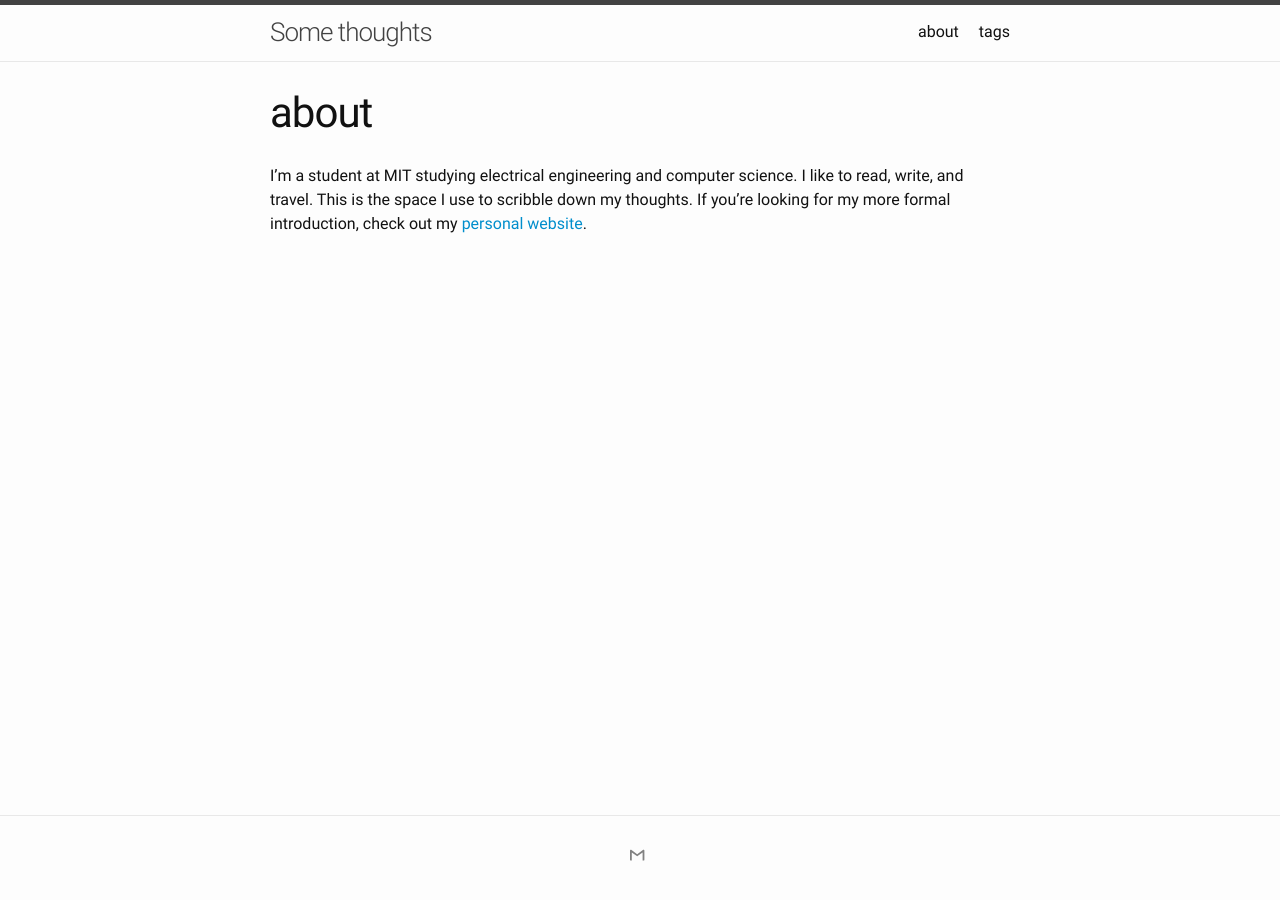
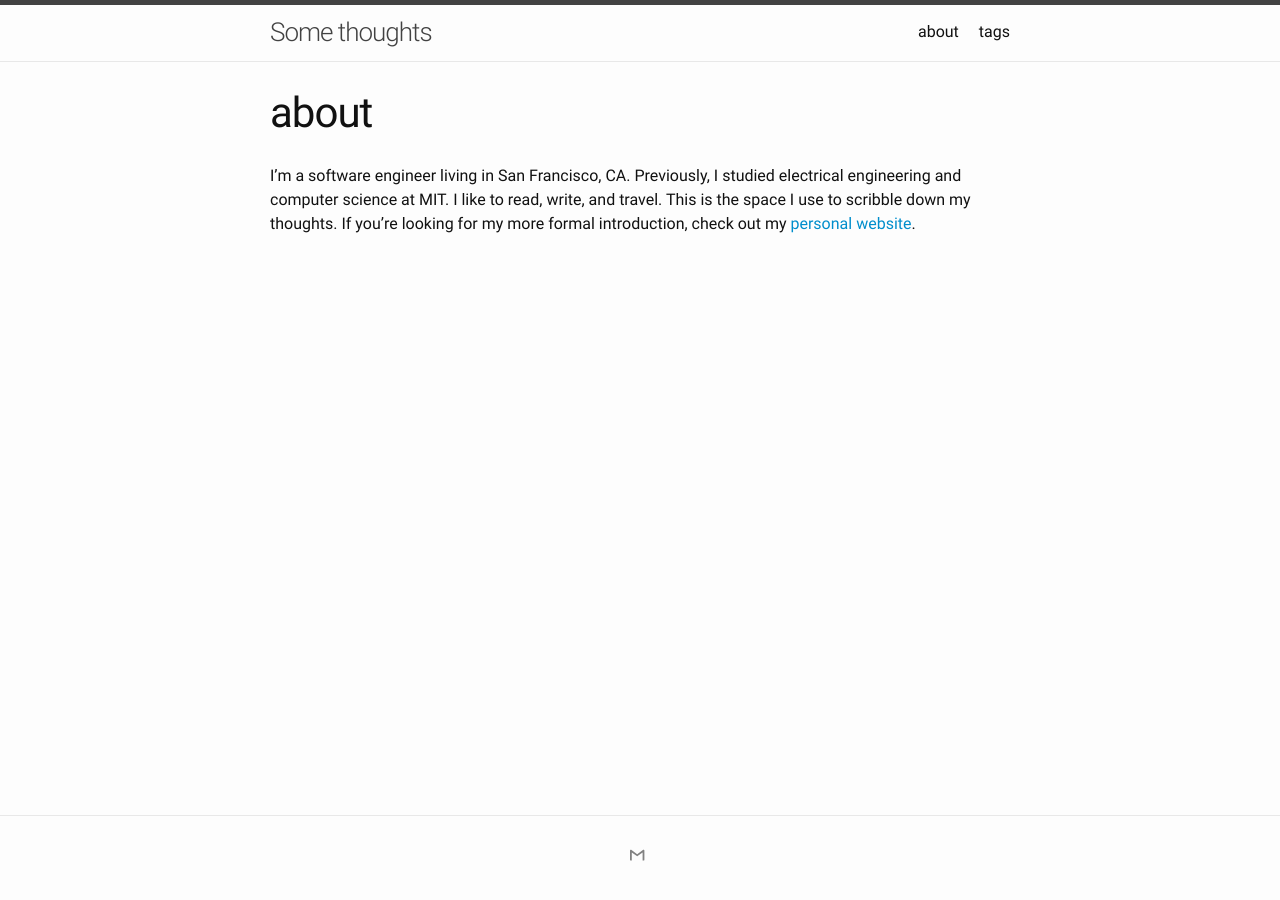
Before and after one commit to mlong93/mlong93.github.io, a Jekyll site: the page built from about.markdown, in a window 1280 px wide. Built offline with Jekyll 4.4.1, drawn with Linux system fonts in a browser that asks for light colours.

Commit message:
will this update

```diff
--- a/about.markdown
+++ b/about.markdown
@@ -4,4 +4,4 @@ title: about
 permalink: /about/
 ---
 
-I'm a student at MIT studying electrical engineering and computer science. I like to read, write, and travel. This is the space I use to scribble down my thoughts. If you're looking for my more formal introduction, check out my <a href="https://www.mindylong.me">personal website</a>.
+I'm a software engineer living in San Francisco, CA. Previously, I studied electrical engineering and computer science at MIT. I like to read, write, and travel. This is the space I use to scribble down my thoughts. If you're looking for my more formal introduction, check out my <a href="https://www.mindylong.me">personal website</a>.
```
Also changed, not shown: _posts/2023-09-04-new-chapter.md (+1 -1 lines).
